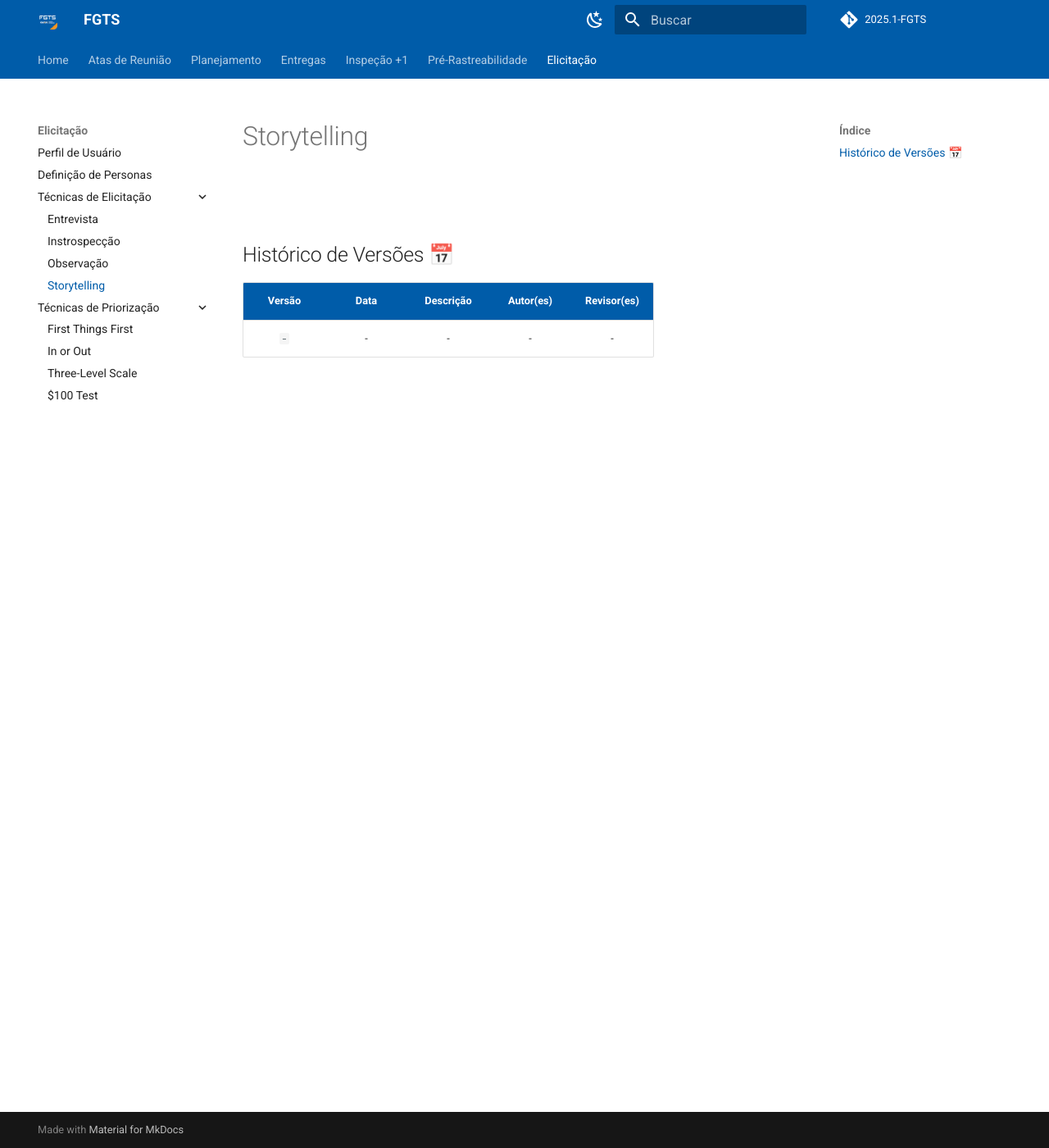
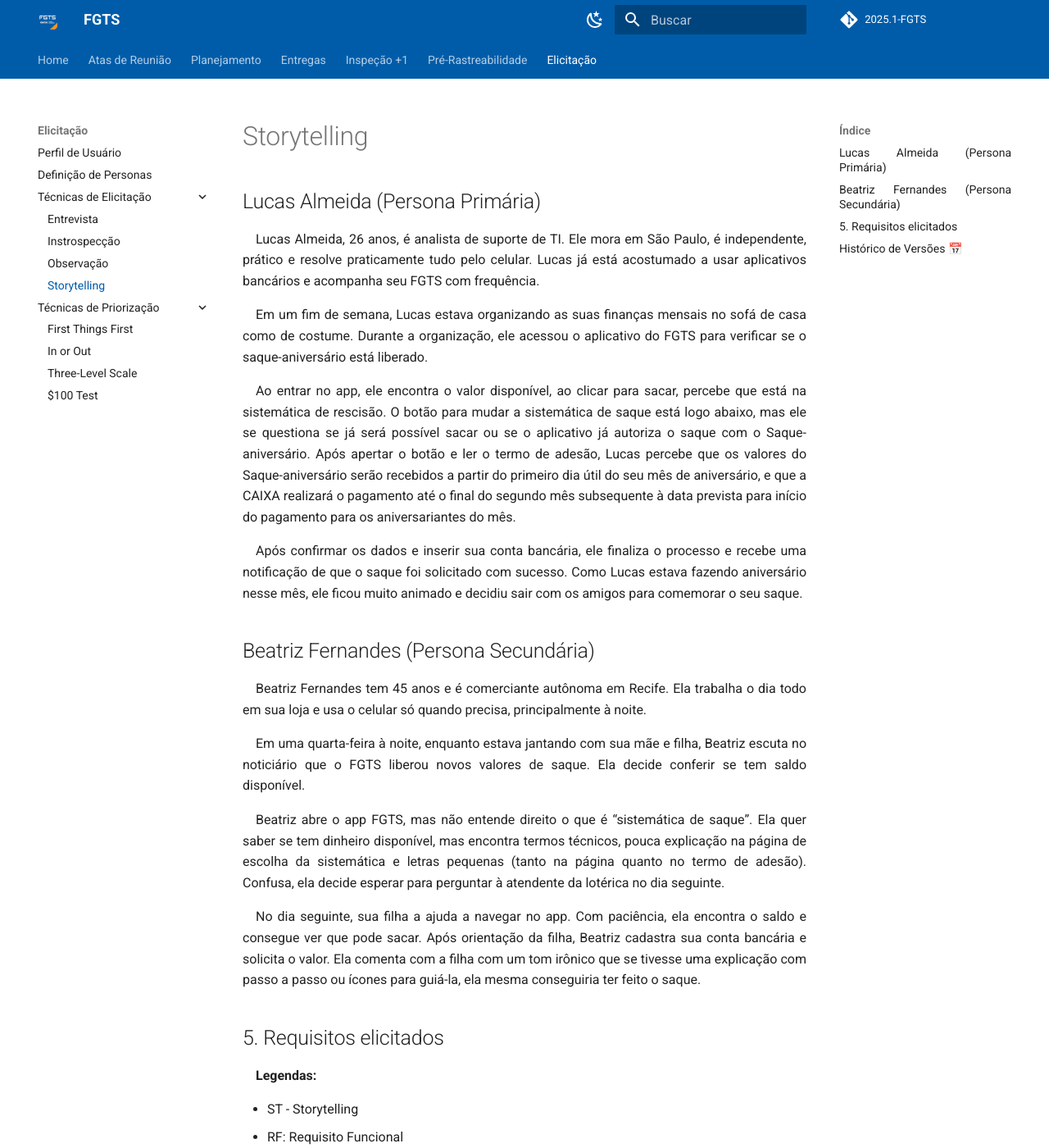
Before and after one commit to eduardodpms/REQ-FGTS, an MkDocs documentation site: the page built from docs/Elicitacao/Tecnicas-de-Elicitacao/Storytelling.md, in a window 1280 px wide and 1400 px high. Shown: the whole window at 82% size. Built offline with MkDocs 1.6.1 and Material for MkDocs 9.7.7, drawn with Linux system fonts in a browser that asks for light colours; comment, search, counter and statistics services are not loaded; some of the changed text lies outside the part shown.

Commit message:
docs: adição do storytelling

```diff
--- a/docs/Elicitacao/Tecnicas-de-Elicitacao/Storytelling.md
+++ b/docs/Elicitacao/Tecnicas-de-Elicitacao/Storytelling.md
@@ -1,11 +1,44 @@
 # Storytelling
 
+## Lucas Almeida (Persona Primária)
+
+Lucas Almeida, 26 anos, é analista de suporte de TI. Ele mora em São Paulo, é independente, prático e resolve praticamente tudo pelo celular. Lucas já está acostumado a usar aplicativos bancários e acompanha seu FGTS com frequência.
+
+Em um fim de semana, Lucas estava organizando as suas finanças mensais no sofá de casa como de costume. Durante a organização, ele acessou o aplicativo do FGTS para verificar se o saque-aniversário está liberado.
+
+Ao entrar no app, ele encontra o valor disponível, ao clicar para sacar, percebe que está na sistemática de rescisão. O botão para mudar a sistemática de saque está logo abaixo, mas ele se questiona se já será possível sacar ou se o aplicativo já autoriza o saque com o Saque-aniversário. Após apertar o botão e ler o termo de adesão, Lucas percebe que os valores do Saque-aniversário serão recebidos a partir do primeiro dia útil do seu mês de aniversário, e que a CAIXA realizará o pagamento até o final do segundo mês subsequente à data prevista para início do pagamento para os aniversariantes do mês.
+
+Após confirmar os dados e inserir sua conta bancária, ele finaliza o processo e recebe uma notificação de que o saque foi solicitado com sucesso. Como Lucas estava fazendo aniversário nesse mês, ele ficou muito animado e decidiu sair com os amigos para comemorar o seu saque.
 
 
+## Beatriz Fernandes (Persona Secundária)
+
+Beatriz Fernandes tem 45 anos e é comerciante autônoma em Recife. Ela trabalha o dia todo em sua loja e usa o celular só quando precisa, principalmente à noite.
+
+Em uma quarta-feira à noite, enquanto estava jantando com sua mãe e filha, Beatriz escuta no noticiário que o FGTS liberou novos valores de saque. Ela decide conferir se tem saldo disponível.
+
+Beatriz abre o app FGTS, mas não entende direito o que é “sistemática de saque”. Ela quer saber se tem dinheiro disponível, mas encontra termos técnicos, pouca explicação na página de escolha da sistemática e letras pequenas (tanto na página quanto no termo de adesão). Confusa, ela decide esperar para perguntar à atendente da lotérica no dia seguinte.
+
+No dia seguinte, sua filha a ajuda a navegar no app. Com paciência, ela encontra o saldo e consegue ver que pode sacar. Após orientação da filha, Beatriz cadastra sua conta bancária e solicita o valor. Ela comenta com a filha com um tom irônico que se tivesse uma explicação com passo a passo ou ícones para guiá-la, ela mesma conseguiria ter feito o saque.
+
+## 5. Requisitos elicitados
+**Legendas:**
+
+* ST - Storytelling
+* RF: Requisito Funcional
+* RNF: Requisito Não Funcional
+
+<div style="text-align: center">
+<p>Tabela 1: Requisitos elicitados</p>
+</div>
+
+| ID   | Descrição                                                                                                                                                                | Tipo |
+| ---- | ------------------------------------------------------------------------------------------------------------------------------------------------------------------------ |:----:|
+| ST01 |  |  |
 <br>
 
 ## Histórico de Versões 📅
 
 | Versão | Data | Descrição | Autor(es) | Revisor(es) |
 | :-: | :-: | :-: | :-: | :-: |
-| `-`  | - | - | - | - |
+| `1.0`  | 03/05 | Criação da aba de storytelling | [Leticia Arisa](https://github.com/Leticia-Arisa-K-Higa), [Marcelo Makoto](https://github.com/MM4k) | - |
```
